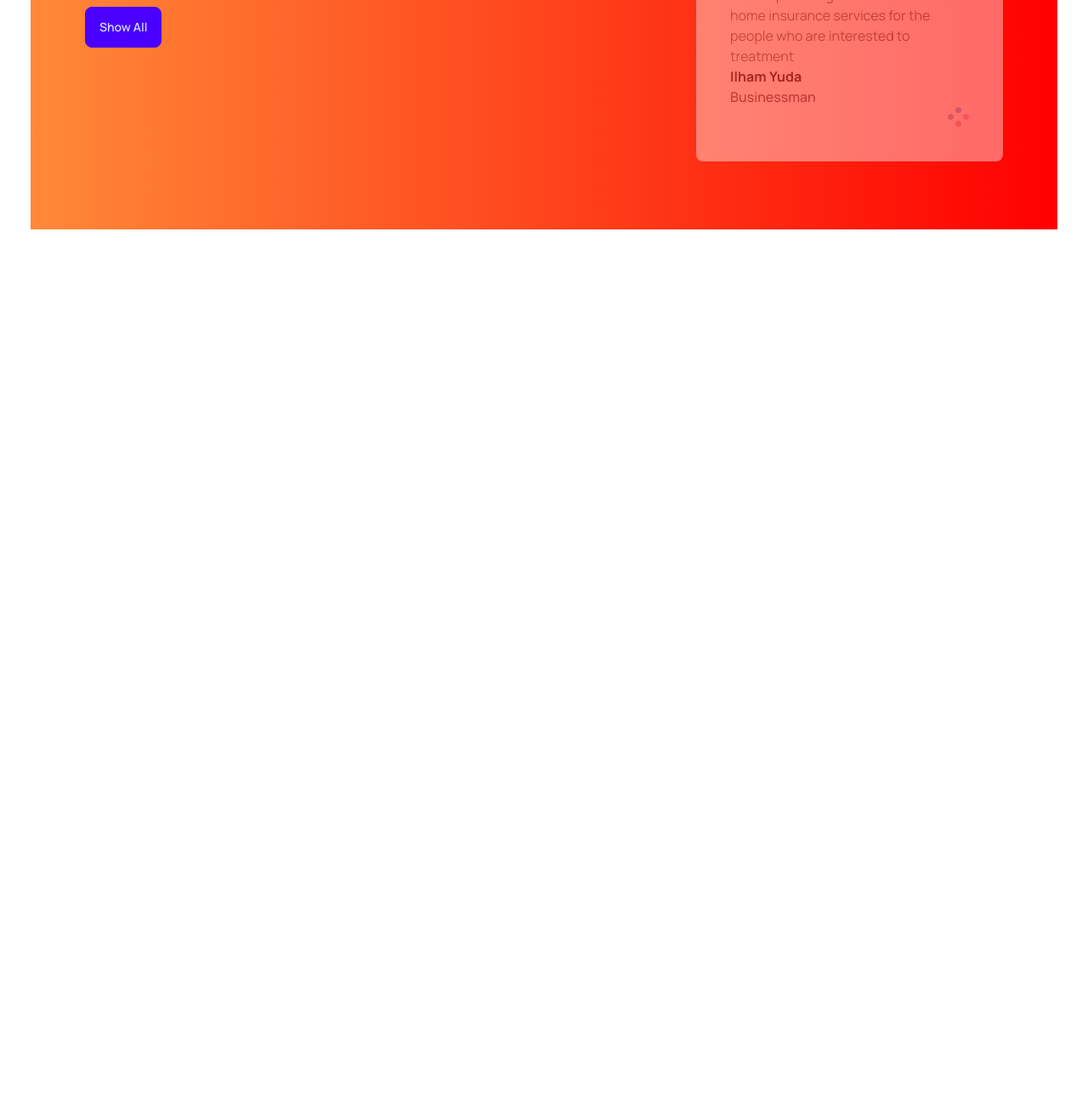
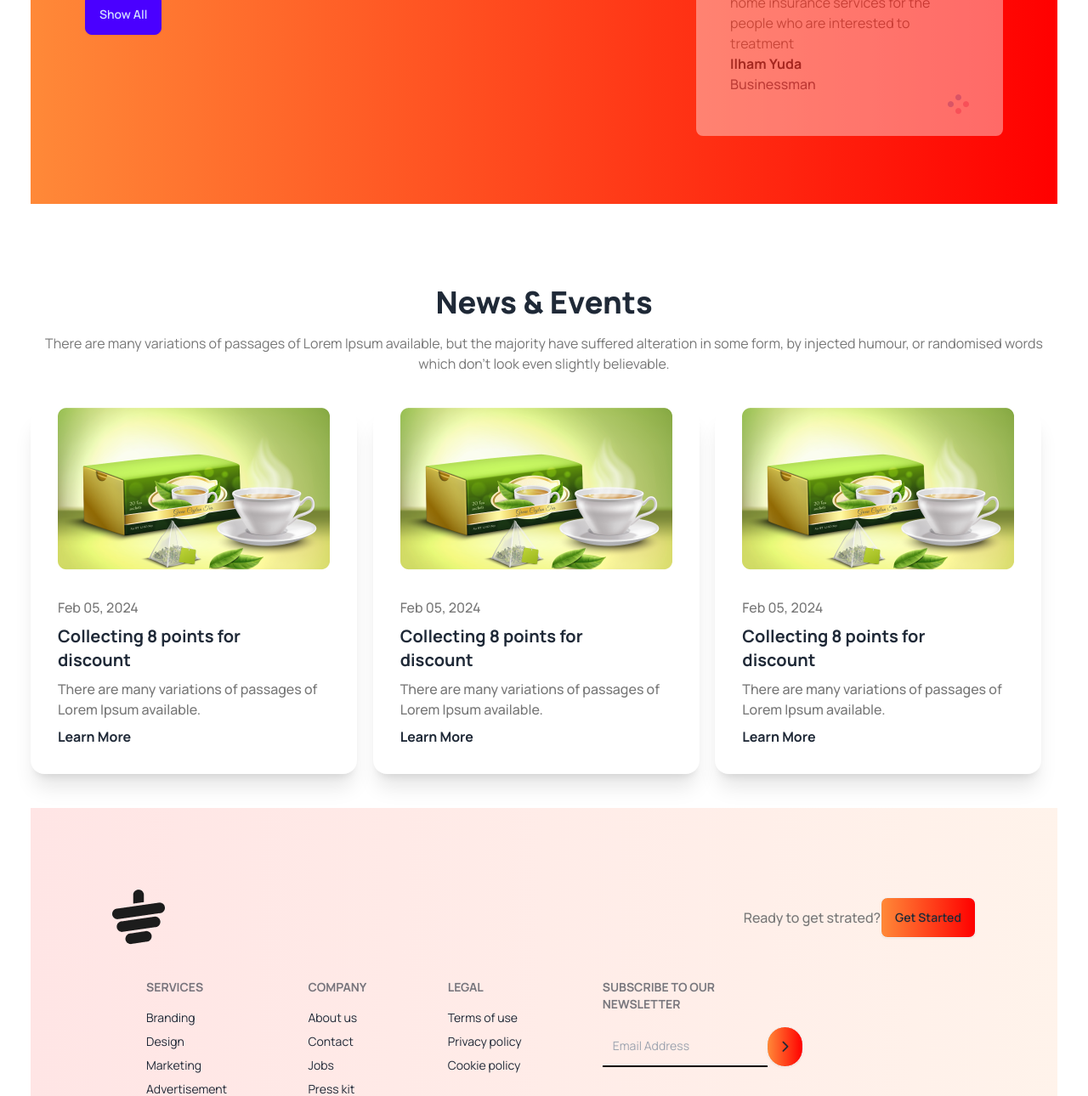
Before and after one commit to Azhar730/Tea-House, a plain HTML site: page index.html in a window 1280 px wide. Shown: the part 2360-3650 px from the top of the page at 85% size. Before the commit the page ends 2738 px from the top, so only its background shows below. Drawn offline with nearby package versions, Linux system fonts and the light colour scheme.

Commit message:
tea house project done

```diff
--- a/index.html
+++ b/index.html
@@ -19,8 +19,10 @@
           theme: {
             extend: {
               colors: {
-                clifford: '#da373d',
-                clifford: '#da373d',
+                'gradient-start': '#FF8938',
+                'gradient-end': '#f00',
+                'foot-start': 'rgba(255, 0, 0, 0.10)',
+                'foot-end': 'rgba(255, 137, 56, 0.10)',
               }
             }
           }
@@ -121,16 +123,16 @@
     </section>
     <!--Meet Our Super Client-->
     <section class="my-24">
-      <div class="flex items-center bg-gradient-to-r from-[#FF8938] to-[#F00] px-16 p-20">
+      <div class="flex flex-col lg:flex-row items-center bg-gradient-to-r from-gradient-start to-gradient-end lg:px-16 px-4 py-4 lg:py-20">
         <div class="pr-28">
-          <h2 class="text-4xl text-[#FFF] font-extrabold">Meet Our Super<br>Clients</h2>
+          <h2 class="text-2xl lg:text-4xl text-[#FFF] font-extrabold">Meet Our Super<br>Clients</h2>
           <p class="leading-7 mt-7 text-[#FFF] font-medium">There are many variations of passages of Lorem Ipsum available, but the majority have suffered alteration in some form, by injected humour, or randomised words which don't look even slightly believable. </p>
           <button class="btn btn-primary mt-7">Show All</button>
         </div>
         <!--Review Container-->
         <div class="relative">
           <!--Next-->
-          <div class="opacity-40 z-10 mb-10 bg-[#FFF] rounded-lg p-10 relative">
+          <div class="opacity-40 z-10 mb-10 h-[233px] bg-[#FFF] rounded-lg p-10 relative">
             <div class="absolute -mt-16 -ml-16 border-4 border-white rounded-full"><img src="images/client.png" alt=""></div>
             <p class="text-[#777]">We are providing the best and suitable home insurance services for the people who are interested to treatment</p>
             <h4 class="font-bold">Ilham Yuda</h4>
@@ -140,7 +142,7 @@
             </div>
           </div>
           <!--Current-->
-          <div class="bg-[#FFF] z-20 rounded-lg p-10 absolute w-[396px] top-28 -left-32">
+          <div class="bg-[#FFF] z-20 rounded-lg p-10 absolute h-[233px] w-[380px] lg:w-[396px] bottom-24 lg:top-28 lg:-left-32">
             <div class="absolute -mt-16 -ml-16 border-4 border-white rounded-full"><img src="images/client.png" alt=""></div>
             <p class="text-[#777]">We are providing the best and suitable home insurance services for the people who are interested to treatment</p>
             <h4 class="font-bold">Ilham Yuda</h4>
@@ -150,7 +152,7 @@
             </div>
           </div>
           <!--Previous-->
-          <div class="opacity-40 z-10 bg-[#FFF] rounded-lg p-10 relative">
+          <div class="opacity-40 z-10 bg-[#FFF] h-[233px] rounded-lg p-10 relative">
             <div class="absolute -mt-16 -ml-16 border-4 border-white rounded-full"><img src="images/client.png" alt=""></div>
             <p class="text-[#777]">We are providing the best and suitable home insurance services for the people who are interested to treatment</p>
             <h4 class="font-bold">Ilham Yuda</h4>
@@ -162,10 +164,94 @@
         </div>
       </div>
     </section>
+    <section>
+      <div class="text-center">
+        <h2 class="font-extrabold text-4xl">News & Events</h2>
+        <p class="text-[#777] mt-4">There are many variations of passages of Lorem Ipsum available, but the majority have suffered alteration in some form, by injected humour, or randomised words which don't look even slightly believable. </p>
+      </div>
+      <div class="grid grid-cols-1 md:grid-cols-2 lg:grid-cols-3 mt-10">
+        <div class="card w-96 bg-base-100 shadow-xl">
+          <figure><img src="images/news-1.png" alt="News" /></figure>
+          <div class="card-body">
+            <p class="text-[#777] font-medium">Feb 05, 2024</p>
+            <h2 class="card-title text-xl font-bold">Collecting 8 points for<br>discount</h2>
+            <p class="text-[#777] font-medium">There are many variations of passages of Lorem Ipsum available.</p>
+            <h3 class="font-bold">Learn More</h3>
+          </div>
+        </div>
+        <div class="card w-96 bg-base-100 shadow-xl">
+          <figure><img src="images/news-1.png" alt="News" /></figure>
+          <div class="card-body">
+            <p class="text-[#777] font-medium">Feb 05, 2024</p>
+            <h2 class="card-title text-xl font-bold">Collecting 8 points for<br>discount</h2>
+            <p class="text-[#777] font-medium">There are many variations of passages of Lorem Ipsum available.</p>
+            <h3 class="font-bold">Learn More</h3>
+          </div>
+        </div>
+        <div class="card w-96 bg-base-100 shadow-xl">
+          <figure><img src="images/news-1.png" alt="News" /></figure>
+          <div class="card-body">
+            <p class="text-[#777] font-medium">Feb 05, 2024</p>
+            <h2 class="card-title text-xl font-bold">Collecting 8 points for<br>discount</h2>
+            <p class="text-[#777] font-medium">There are many variations of passages of Lorem Ipsum available.</p>
+            <h3 class="font-bold">Learn More</h3>
+          </div>
+        </div>
+      </div>
+    </section>
   </main>
-
-  <footer>
-
+<!---->
+  <footer class="mt-10 bg-gradient-to-r p-24 from-foot-start to-foot-end">
+    <div class="flex justify-between">
+      <div>
+        <img src="images/cup.png" alt="">
+      </div>
+      <div class="flex items-center">
+        <p class="font-medium text-[#777]">Ready to get strated?</p>
+        <button class="btn bg-gradient-to-r from-gradient-start to-gradient-end">Get Started</button>
+      </div>
+    </div>
+    <div class="footer p-10 text-base-content">
+      <nav>
+        <header class="footer-title">Services</header>
+        <a class="link link-hover">Branding</a>
+        <a class="link link-hover">Design</a>
+        <a class="link link-hover">Marketing</a>
+        <a class="link link-hover">Advertisement</a>
+      </nav>
+      <nav>
+        <header class="footer-title">Company</header>
+        <a class="link link-hover">About us</a>
+        <a class="link link-hover">Contact</a>
+        <a class="link link-hover">Jobs</a>
+        <a class="link link-hover">Press kit</a>
+      </nav>
+      <nav>
+        <header class="footer-title">Legal</header>
+        <a class="link link-hover">Terms of use</a>
+        <a class="link link-hover">Privacy policy</a>
+        <a class="link link-hover">Cookie policy</a>
+      </nav>
+      <form>
+        <header class="footer-title">Subscribe to our<br>newsletter</header>
+        <fieldset class="form-control w-80">
+          <div class="join">
+            <input type="text" placeholder="Email Address" class="px-3 bg-transparent border-b-2 border-black outline-none" />
+            <button class="btn bg-gradient-to-r from-gradient-start to-gradient-end rounded-full"><i class="fa-solid fa-chevron-right"></i></button>
+          </div>
+          <div class="mt-10 flex gap-x-4">
+            <i class="fa-brands fa-facebook"></i>
+            <i class="fa-brands fa-twitter"></i>
+            <i class="fa-brands fa-instagram"></i>
+          </div>
+        </fieldset>
+      </form>
+    </div>
+    <div class="footer footer-center p-4 mt-10 text-base-content">
+      <aside>
+        <p>&copy;-Azhar Mahmud 2024 UIDesign.to - All rights reserved.</p>
+      </aside>
+    </div>
   </footer>
 </body>
 </html>
```
